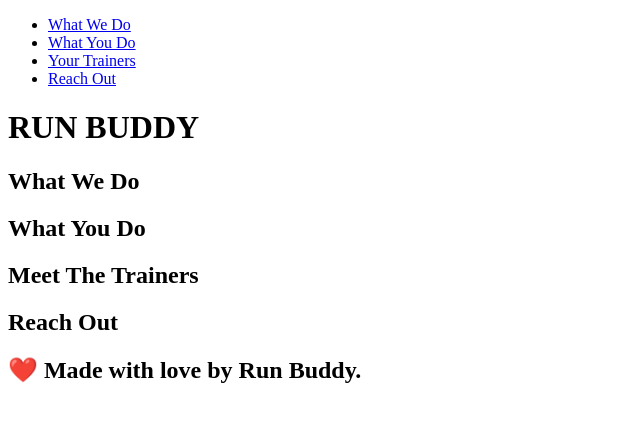
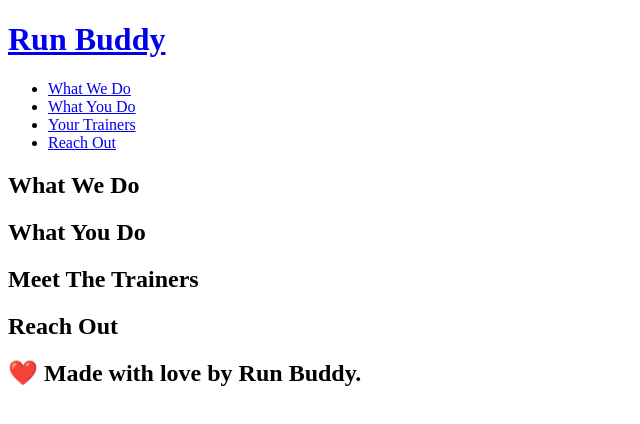
Before and after one commit to Sampenalora/run-buddyrepo, a plain HTML site: page index.html in a window 1280 px wide. Shown: the whole page, without its empty margins (0-640 px from the left). Drawn offline with Linux system fonts and the light colour scheme.

Commit message:
updated content in header

```diff
--- a/index.html
+++ b/index.html
@@ -4,6 +4,14 @@
 <head>
   <meta charset="UTF-8" />
   <title>Run Buddy</title>
+</head>
+
+<body>
+  <!-- navigation -->
+  <header>
+    <h1>
+      <a href="/">Run Buddy</a>
+    </h1>
     <nav>
       <!-- Unordered list elements-->
       <ul>
@@ -14,7 +22,6 @@
         </li>
         <li>
           <a href="#what-you-do">What You Do</a>
-      </li>
         <li>
           <a href="#your-trainers">Your Trainers</a>
         </li>
@@ -23,12 +30,6 @@
         </li>
       </ul>
     </nav>
-</head>
-
-<body>
-  <!-- navigation -->
-  <header>
-    <h1>RUN BUDDY</h1>
   </header>
 
   <!-- hero/jumbotron -->
```
Lines whose indentation alone changed are shown as unchanged.
